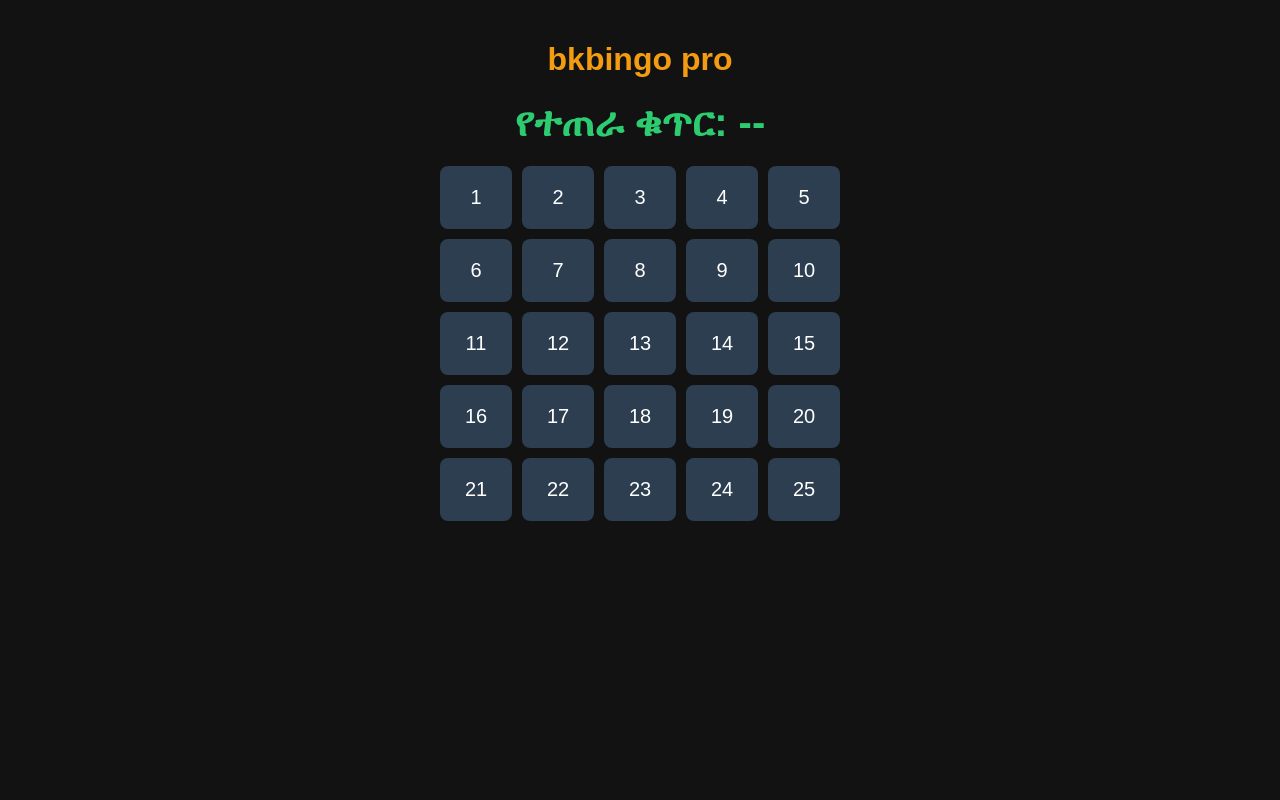
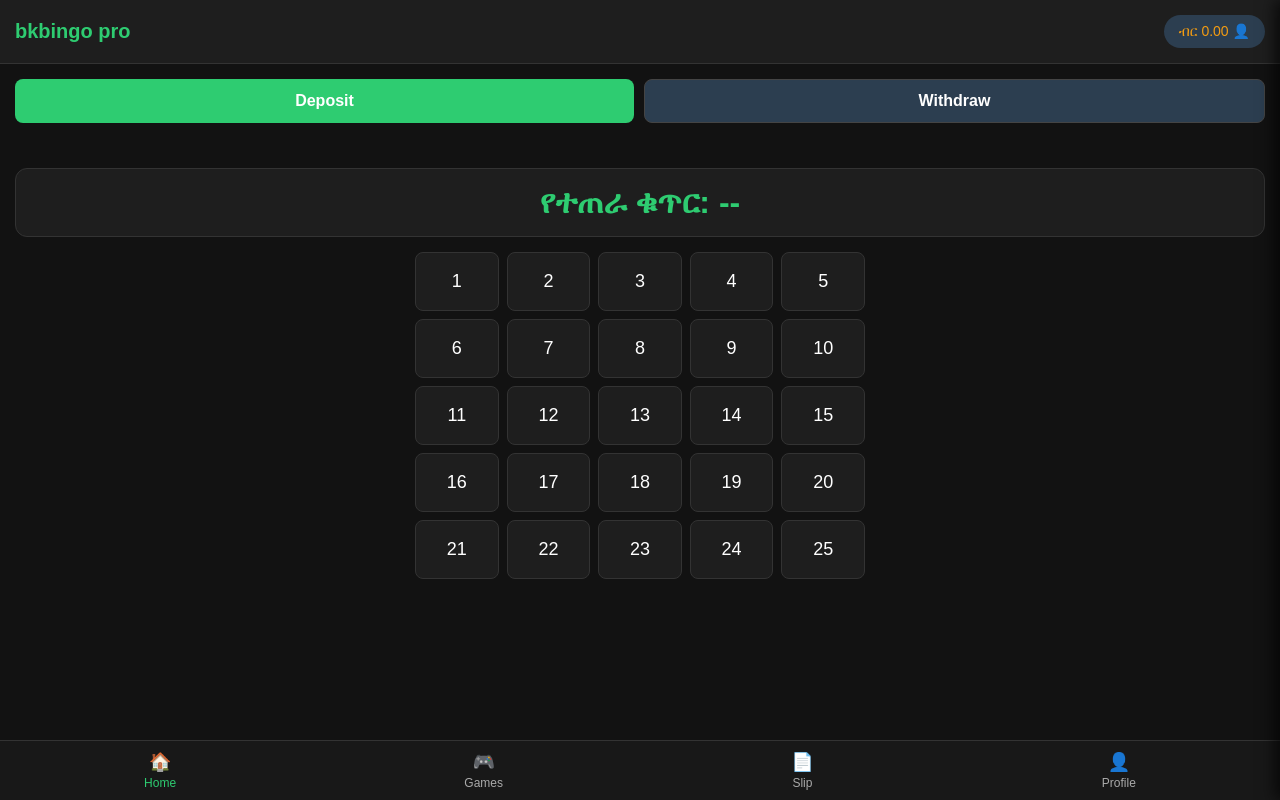
Before and after one commit to B662l/Bkbingo-pro, a Flask app: page / in a window 1280 px wide. Run offline with Flask 3, Linux system fonts and the light colour scheme; some libraries are stand-ins or nearby versions.

Commit message:
Update index.html

```diff
--- a/templates/index.html
+++ b/templates/index.html
@@ -6,36 +6,114 @@
     <title>bkbingo pro - ቢንጎ ጨዋታ</title>
     <script src="https://cdnjs.cloudflare.com/ajax/libs/socket.io/4.0.1/socket.io.js"></script>
     <style>
-        body { font-family: Arial, sans-serif; background-color: #121212; color: #ffffff; text-align: center; margin: 0; padding: 20px; }
-        h1 { color: #f39c12; }
-        .board { display: grid; grid-template-columns: repeat(5, 1fr); gap: 10px; max-width: 400px; margin: 20px auto; }
-        .cell { background: #2c3e50; padding: 20px; font-size: 20px; border-radius: 8px; cursor: pointer; transition: 0.3s; }
-        .cell.selected { background: #e74c3c; color: white; transform: scale(1.05); }
-        .current-number { font-size: 40px; color: #2ecc71; margin: 20px 0; font-weight: bold; }
+        * { box-sizing: border-box; margin: 0; padding: 0; font-family: Arial, sans-serif; }
+        body { background-color: #121212; color: #ffffff; padding-bottom: 70px; }
+
+        /* Header */
+        .header { background: #1e1e1e; padding: 15px; display: flex; justify-content: space-between; align-items: center; border-bottom: 1px solid #333; }
+        .logo { font-size: 20px; font-weight: bold; color: #2ecc71; }
+        .user-balance { background: #2c3e50; padding: 8px 15px; border-radius: 20px; font-size: 14px; color: #f39c12; cursor: pointer; }
+
+        /* Action Buttons (Deposit / Withdraw) */
+        .action-buttons { display: flex; gap: 10px; padding: 15px; }
+        .btn { flex: 1; padding: 12px; border: none; border-radius: 8px; font-weight: bold; font-size: 16px; cursor: pointer; text-align: center; }
+        .btn-deposit { background-color: #2ecc71; color: #fff; }
+        .btn-withdraw { background-color: #2c3e50; color: #fff; border: 1px solid #444; }
+
+        /* Main Game Area */
+        .game-container { padding: 15px; text-align: center; }
+        .current-number { font-size: 32px; color: #2ecc71; margin: 15px 0; font-weight: bold; background: #1e1e1e; padding: 15px; border-radius: 12px; border: 1px solid #333; }
+
+        .board { display: grid; grid-template-columns: repeat(5, 1fr); gap: 8px; max-width: 450px; margin: 0 auto; }
+        .cell { background: #1e1e1e; border: 1px solid #333; padding: 18px 0; font-size: 18px; border-radius: 8px; cursor: pointer; transition: 0.2s; color: #fff; }
+        .cell.selected { background: #2ecc71; color: #121212; font-weight: bold; transform: scale(1.05); }
+
+        /* Profile Sidebar / Modal */
+        .sidebar { position: fixed; top: 0; right: -300px; width: 300px; height: 100%; background: #1a1a1a; box-shadow: -5px 0 15px rgba(0,0,0,0.7); transition: 0.3s; z-index: 1000; padding: 20px; border-left: 1px solid #333; }
+        .sidebar.open { right: 0; }
+        .sidebar-header { display: flex; justify-content: space-between; align-items: center; margin-bottom: 25px; border-bottom: 1px solid #333; padding-bottom: 15px; }
+        .close-btn { background: none; border: none; color: #fff; font-size: 22px; cursor: pointer; }
+
+        .profile-info { display: flex; align-items: center; gap: 12px; background: #2c3e50; padding: 12px; border-radius: 10px; margin-bottom: 20px; }
+        .profile-avatar { width: 45px; height: 45px; background: #1abc9c; border-radius: 50%; display: flex; align-items: center; justify-content: center; font-size: 20px; }
+
+        .menu-list { list-style: none; }
+        .menu-item { padding: 14px 0; border-bottom: 1px solid #2a2a2a; display: flex; justify-content: space-between; align-items: center; cursor: pointer; color: #ccc; font-size: 15px; }
+        .menu-item:hover { color: #2ecc71; }
+        .menu-item.logout { color: #e74c3c; margin-top: 20px; border: none; font-weight: bold; }
+
+        /* Bottom Navigation Bar */
+        .nav-bar { position: fixed; bottom: 0; left: 0; width: 100%; background: #181818; display: flex; justify-content: space-around; padding: 10px 0; border-top: 1px solid #333; z-index: 999; }
+        .nav-item { text-align: center; color: #aaa; font-size: 12px; cursor: pointer; text-decoration: none; background: none; border: none; }
+        .nav-item.active { color: #2ecc71; }
+        .nav-item div { font-size: 18px; margin-bottom: 3px; }
     </style>
 </head>
 <body>
-    <h1>bkbingo pro</h1>
-    <div class="current-number" id="latest-call">የተጠራ ቁጥር: --</div>
 
-    <div class="board" id="bingo-board">
-        <!-- የቢንጎ ሳጥኖች በጃቫስክሪፕት ይሞላሉ -->
+    <!-- Header -->
+    <div class="header">
+        <div class="logo">bkbingo pro</div>
+        <div class="user-balance" onclick="toggleProfile()">ብር 0.00 👤</div>
+    </div>
+
+    <!-- Deposit & Withdraw Buttons -->
+    <div class="action-buttons">
+        <button class="btn btn-deposit" onclick="alert('የክፍያ (Deposit) ገጽ በቴሌብሪር እና ሲቢኢ ይከፈታል')">Deposit</button>
+        <button class="btn btn-withdraw" onclick="alert('የገንዘብ ማውጣት (Withdraw) ጥያቄ')">Withdraw</button>
+    </div>
+
+    <!-- Game Display -->
+    <div class="game-container">
+        <div class="current-number" id="latest-call">የተጠራ ቁጥር: --</div>
+        <div class="board" id="bingo-board"></div>
+    </div>
+
+    <!-- Profile Sidebar (እንደ Hulusport ሜኑ) -->
+    <div class="sidebar" id="profileSidebar">
+        <div class="sidebar-header">
+            <h3>መግቢያ / አካውንት</h3>
+            <button class="close-btn" onclick="toggleProfile()">✕</button>
+        </div>
+
+        <div class="profile-info">
+            <div class="profile-avatar">👤</div>
+            <div>
+                <div style="font-weight: bold; color: #fff;">ተጠቃሚ</div>
+                <div style="font-size: 13px; color: #aaa;">+2519xxxxxxxx</div>
+            </div>
+        </div>
+
+        <ul class="menu-list">
+            <li class="menu-item" onclick="alert('My Profile')"><span>👤 My Profile</span> <span>›</span></li>
+            <li class="menu-item" onclick="alert('Wallet')"><span>💳 Wallet</span> <span>›</span></li>
+            <li class="menu-item" onclick="alert('Transactions')"><span>🔄 Transactions</span> <span>›</span></li>
+            <li class="menu-item" onclick="alert('Bet History')"><span>🕒 Game History</span> <span>›</span></li>
+            <li class="menu-item" onclick="alert('Promotions')"><span>🎁 Promotions</span> <span>›</span></li>
+            <li class="menu-item logout" onclick="alert('ውጣ (Log Out)')"><span>🚪 Log Out</span></li>
+        </ul>
+    </div>
+
+    <!-- Bottom Navigation Bar -->
+    <div class="nav-bar">
+        <button class="nav-item active"><div>🏠</div>Home</button>
+        <button class="nav-item" onclick="alert('Games')"><div>🎮</div>Games</button>
+        <button class="nav-item" onclick="alert('Slip')"><div>📄</div>Slip</button>
+        <button class="nav-item" onclick="toggleProfile()"><div>👤</div>Profile</button>
     </div>
 
     <script>
         const socket = io();
 
-        // ዌብሶኬት ሲገናኝ
         socket.on('connect', () => {
             console.log('ከዌብሶኬት ጋር ተገናኝቷል!');
         });
 
-        // አዲስ ቁጥር ሲጠራ
         socket.on('number_called', (data) => {
             document.getElementById('latest-call').innerText = `የተጠራ ቁጥር: ${data.number}`;
         });
 
-        // የቢንጎ ሰሌዳ ማዘጋጀት
+        // Generate Bingo Board
         const board = document.getElementById('bingo-board');
         for (let i = 1; i <= 25; i++) {
             const cell = document.createElement('div');
@@ -44,6 +122,12 @@
             cell.onclick = () => cell.classList.toggle('selected');
             board.appendChild(cell);
         }
+
+        // Toggle Profile Sidebar
+        function toggleProfile() {
+            const sidebar = document.getElementById('profileSidebar');
+            sidebar.classList.toggle('open');
+        }
     </script>
 </body>
 </html>
```
